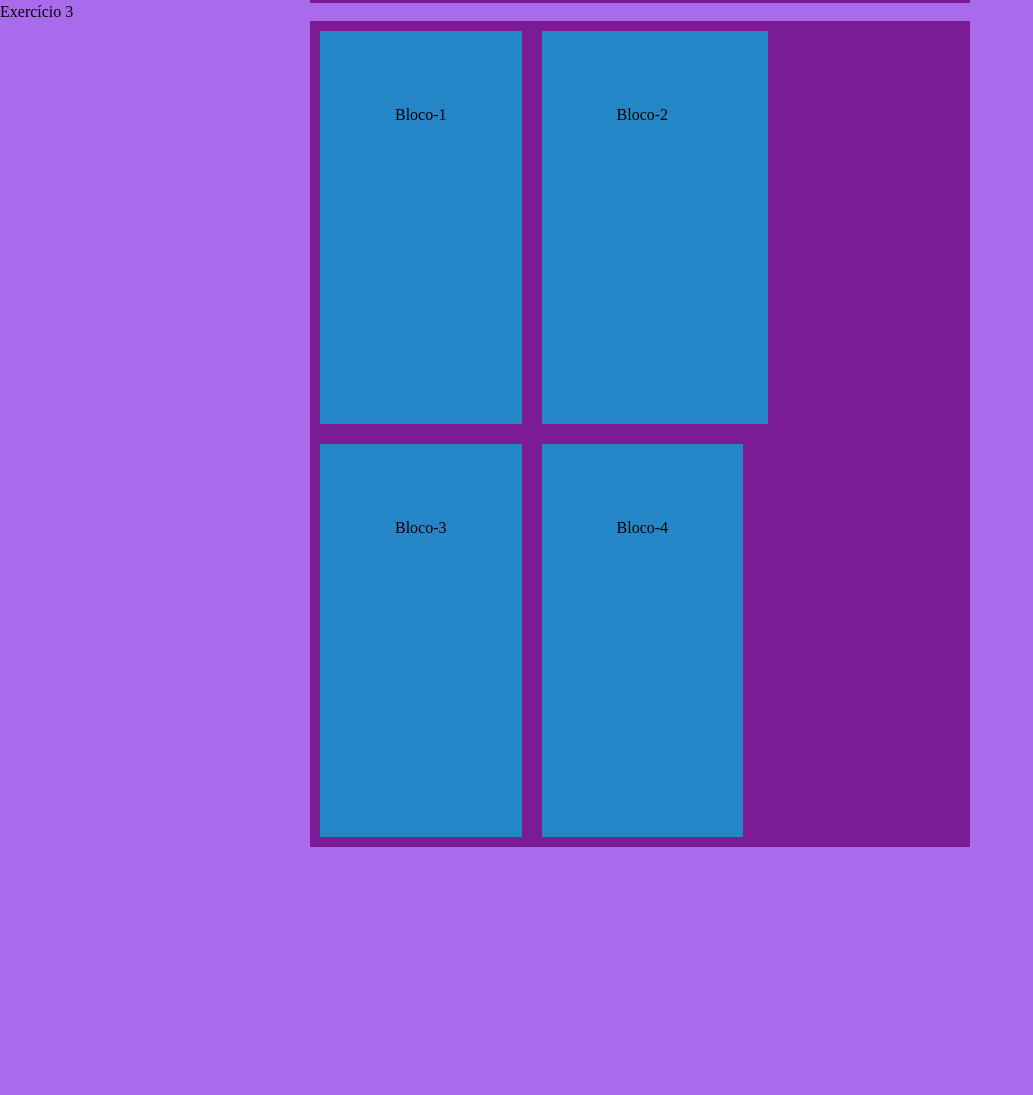
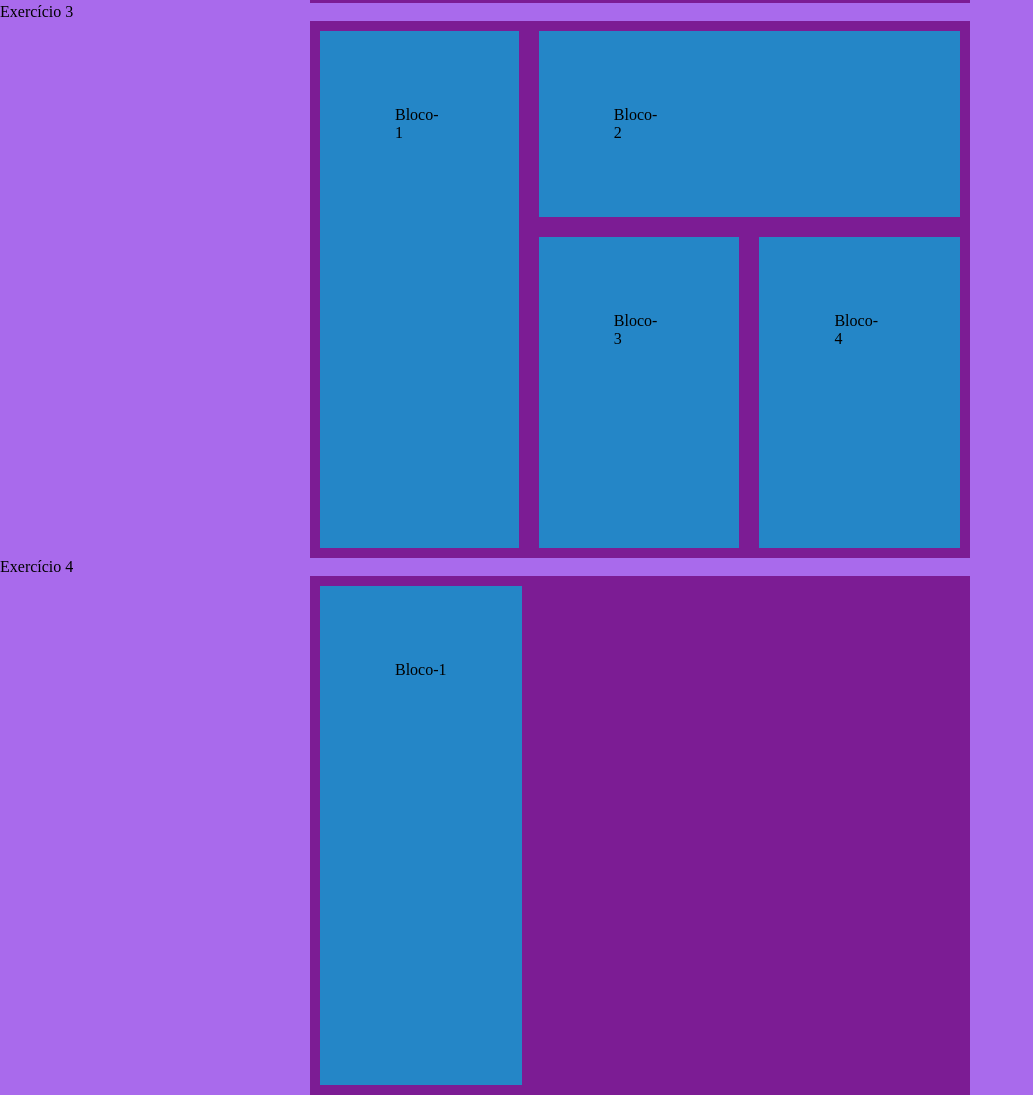
Before and after one commit to gustavorapouso/atividade_3_layouts_divs, a plain HTML site: page index.html in a window 1280 px wide. Shown: the part 1215-2310 px from the top of the page, without its empty margins (0-1033 px from the left). Before the commit the page ends 2062 px from the top, so only its background shows below. Drawn offline with Linux system fonts and the light colour scheme.

Commit message:
fazendo o exercício 4 do layout com divs

```diff
--- a/index.html
+++ b/index.html
@@ -39,13 +39,26 @@
     <p>Exercício 3</p>
     <div class="fundo">
       <div class="flex">
+        <div>
+          <div class="amarelo esticar">Bloco-1</div>
+        </div>
+        <div>
+          <div class="flex">
+            <div class="amarelo alongar">Bloco-2</div>
+          </div>
+          <div class="flex">
+            <div class="amarelo esticarMenor">Bloco-3</div>
+            <div class="amarelo esticarMenor">Bloco-4</div>
+          </div>
+        </div>
+      </div>
+    </div>
+
+    <p>Exercício 4</p>
+    <div class="fundo">
+      <div class="flex">
         <div class="amarelo esticar">Bloco-1</div>
-        <div class="amarelo alongarCurto">Bloco-2</div>
-      </div>
 
-      <div class="flex">
-        <div class="amarelo esticar">Bloco-3</div>
-        <div class="amarelo esticar">Bloco-4</div>
       </div>
     </div>
   </body>
--- a/style.css
+++ b/style.css
@@ -34,5 +34,9 @@ body {
 }
 
 .esticar{
-    padding-bottom: 300px;
+    padding-bottom: 406px;
 }
+
+.esticarMenor{
+    padding-bottom: 200px;
+}
```
